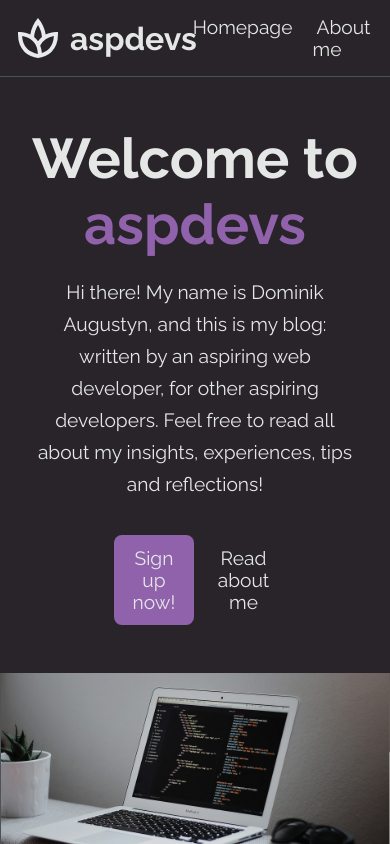
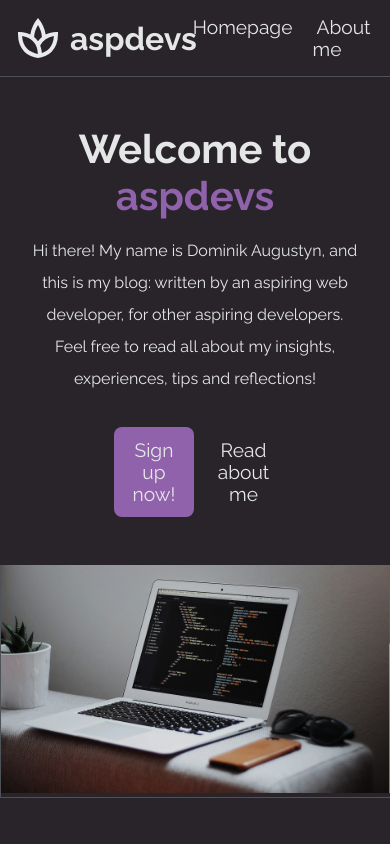
Before and after one commit to augustynd02/top-blog, a React (Vite) app in the folder client/: page / in a window 390 px wide. Shown: the top 844 px of the page. Built offline with nearby package versions, Linux system fonts and the light colour scheme; no server answers.

Commit message:
style: small responsivity layout adjustment

```diff
--- a/client/src/pages/HomePage/homepage.module.css
+++ b/client/src/pages/HomePage/homepage.module.css
@@ -9,6 +9,7 @@
     flex-direction: column;
     justify-content: center;
     align-items: center;
+    padding: 1rem;
 }
 
 .messageContainer {
@@ -70,6 +71,16 @@ section {
     align-items: center;
 }
 
+@media screen and (max-width: 1400px) {
+    .messageContainer h2 {
+        font-size: 2.5rem;
+    }
+
+    .messageContainer p {
+        font-size: 1rem;
+    }
+}
+
 @media screen and (max-width: 1200px) {
     .welcomeContainer {
         flex-direction: column;
```
